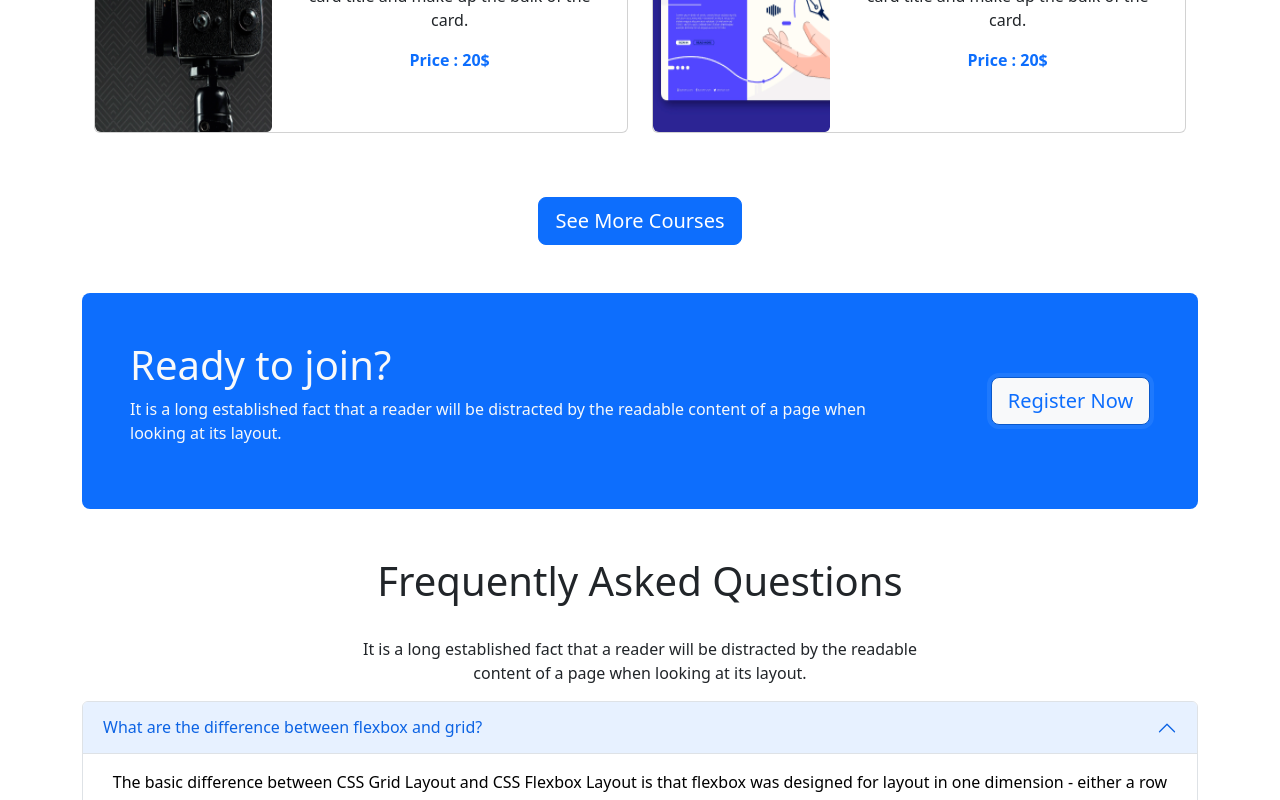
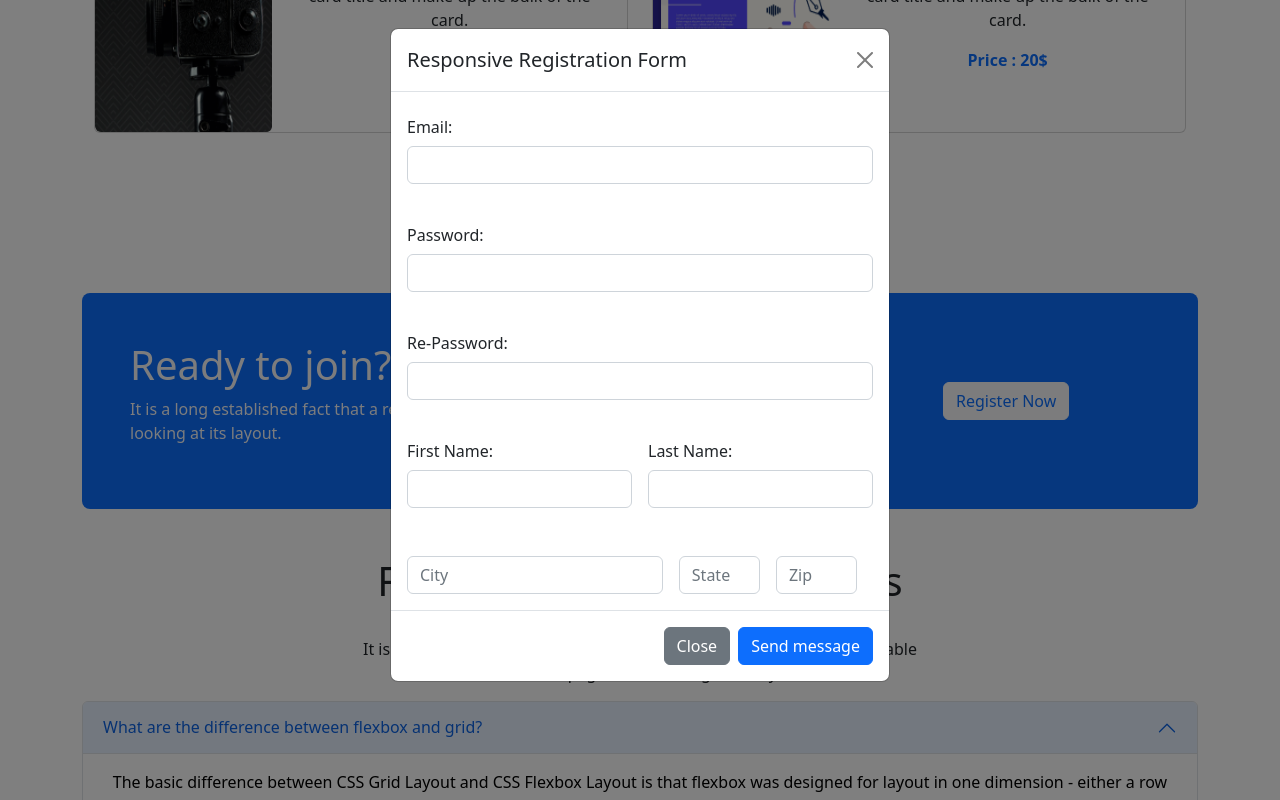
Before and after one commit to SayedRafiadHossan/-ProgrammingHero_Assignment-3, a plain HTML site: page index.html in a window 1280 px wide. Both pictures are taken after a click on the button "Register Now". Shown: the part 1771-2571 px from the top of the page. Drawn offline with nearby package versions, Linux system fonts and the light colour scheme.

Commit message:
Added Registration Form

```diff
--- a/index.html
+++ b/index.html
@@ -77,7 +77,7 @@
           <div class="carousel-item active position-relative">
             <img
               src="images/cover/cover-1.png"
-              class="d-block w-100"
+              class="d-block w-100 filter-img"
               alt="..."
             />
             <div
@@ -94,7 +94,7 @@
           <div class="carousel-item carousel-img2">
             <img
               src="images/cover/cover-2.jpg"
-              class="d-block w-100"
+              class="d-block w-100 filter-img"
               alt="..."
             />
             <div
@@ -111,7 +111,7 @@
           <div class="carousel-item">
             <img
               src="images/cover/cover-3.jpg"
-              class="d-block w-100"
+              class="d-block w-100 filter-img"
               alt="..."
             />
             <div
@@ -356,10 +356,128 @@
         <div class="w-25 m-auto">
           <button
             type="button"
-            class="btn btn-primary bg-light btn-lg mx-auto d-flex justify-content-center text-primary"
+            class="btn btn-light text-primary"
+            data-bs-toggle="modal"
+            data-bs-target="#exampleModal"
+            data-bs-whatever="@mdo"
           >
             Register Now
           </button>
+          <div
+            class="modal fade"
+            id="exampleModal"
+            tabindex="-1"
+            aria-labelledby="exampleModalLabel"
+            aria-hidden="true"
+          >
+            <div class="modal-dialog">
+              <div class="modal-content">
+                <div class="modal-header">
+                  <h5 class="modal-title" id="exampleModalLabel">
+                    Responsive Registration Form
+                  </h5>
+                  <button
+                    type="button"
+                    class="btn-close"
+                    data-bs-dismiss="modal"
+                    aria-label="Close"
+                  ></button>
+                </div>
+                <div class="modal-body">
+                  <form class="row g-3">
+                    <div class="mb-3">
+                      <label for="recipient-name" class="col-form-label"
+                        >Email:</label
+                      >
+                      <input
+                        type="text"
+                        class="form-control"
+                        id="recipient-name"
+                      />
+                    </div>
+                    <div class="mb-3">
+                      <label for="recipient-name" class="col-form-label"
+                        >Password:</label
+                      >
+                      <input
+                        type="text"
+                        class="form-control"
+                        id="recipient-name"
+                      />
+                    </div>
+                    <div class="mb-3">
+                      <label for="recipient-name" class="col-form-label"
+                        >Re-Password:</label
+                      >
+                      <input
+                        type="text"
+                        class="form-control"
+                        id="recipient-name"
+                      />
+                    </div>
+                    <div class="mb-3 col-md-6">
+                      <label for="recipient-name" class="col-form-label"
+                        >First Name:</label
+                      >
+                      <input
+                        type="text"
+                        class="form-control"
+                        id="recipient-name"
+                      />
+                    </div>
+                    <div class="mb-3 col-md-6">
+                      <label for="recipient-name" class="col-form-label"
+                        >Last Name:</label
+                      >
+                      <input
+                        type="text"
+                        class="form-control"
+                        id="recipient-name"
+                      />
+                    </div>
+                    <div class="row g-3">
+                      <div class="col-sm-7">
+                        <input
+                          type="text"
+                          class="form-control"
+                          placeholder="City"
+                          aria-label="City"
+                        />
+                      </div>
+                      <div class="col-sm">
+                        <input
+                          type="text"
+                          class="form-control"
+                          placeholder="State"
+                          aria-label="State"
+                        />
+                      </div>
+                      <div class="col-sm">
+                        <input
+                          type="text"
+                          class="form-control"
+                          placeholder="Zip"
+                          aria-label="Zip"
+                        />
+                      </div>
+                    </div>
+                  </form>
+                </div>
+                <div class="modal-footer">
+                  <button
+                    type="button"
+                    class="btn btn-secondary"
+                    data-bs-dismiss="modal"
+                  >
+                    Close
+                  </button>
+                  <button type="button" class="btn btn-primary">
+                    Send message
+                  </button>
+                </div>
+              </div>
+            </div>
+          </div>
         </div>
       </section>
 
@@ -563,6 +681,24 @@
         </p>
         <p>Privacy Ploicy | Terms of use</p>
       </div>
+      <div>
+        <ul class="nav justify-content-center">
+          <li class="nav-item">
+            <a class="nav-link active" aria-current="page" href="#">Active</a>
+          </li>
+          <li class="nav-item">
+            <a class="nav-link" href="#"
+              >Link<i class="fa-brands fa-facebook"></i
+            ></a>
+          </li>
+          <li class="nav-item">
+            <a class="nav-link" href="#">Link</a>
+          </li>
+          <li class="nav-item">
+            <a class="nav-link">Disabled</a>
+          </li>
+        </ul>
+      </div>
     </footer>
 
     <!-- footer End -->
--- a/style.css
+++ b/style.css
@@ -4,3 +4,6 @@
 .card-img {
   height: 220px;
 }
+.filter-img {
+  filter: brightness(30%);
+}
```
